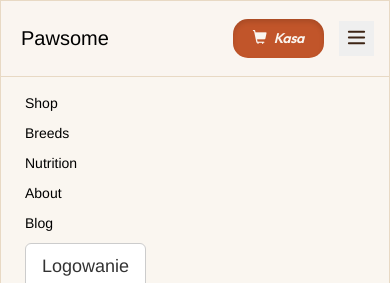
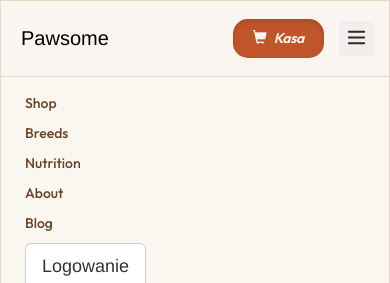
Before and after one commit to KatarzynaZaloba/vuejsinaction3, a Vue app: page /form in a window 390 px wide. Shown: the top 283 px of the page. Built offline with nearby package versions, Linux system fonts and the light colour scheme; no server answers; the database is empty; what vuefire would draw is missing.

Commit message:
style: update link styles in hamburger menu for improved aesthetics

```diff
--- a/src/components/Header.vue
+++ b/src/components/Header.vue
@@ -45,11 +45,11 @@
                 </div>
             </div>
             <nav class="hamburger-menu categories">
-                <a href="#" class="">Shop</a>
-                <a href="#" class="">Breeds</a>
-                <a href="#" class="">Nutrition</a>
-                <a href="#" class="">About</a>
-                <a href="#" class="">Blog</a>
+                <a href="#" class="link">Shop</a>
+                <a href="#" class="link">Breeds</a>
+                <a href="#" class="link">Nutrition</a>
+                <a href="#" class="link">About</a>
+                <a href="#" class="link">Blog</a>
                 <div class="login-div">
                     <div v-if="!mySession" class="session">
                         <button type="button" class="btn btn-default btn-lg login" @click="signIn">
@@ -198,6 +198,13 @@ a {
     padding: 16px 24px;
 }
 
+.navbar.navbar-default .hamburger-menu.categories .link {
+    color: #6b4226;
+    font-size: 14px;
+    font-family: 'Outfit', system-ui, sans-serif;
+    font-weight: 500;
+}
+
 .nav.navbar-nav.cart:not(.navbar-right) {
     display: flex;
     flex-direction: row;
```
